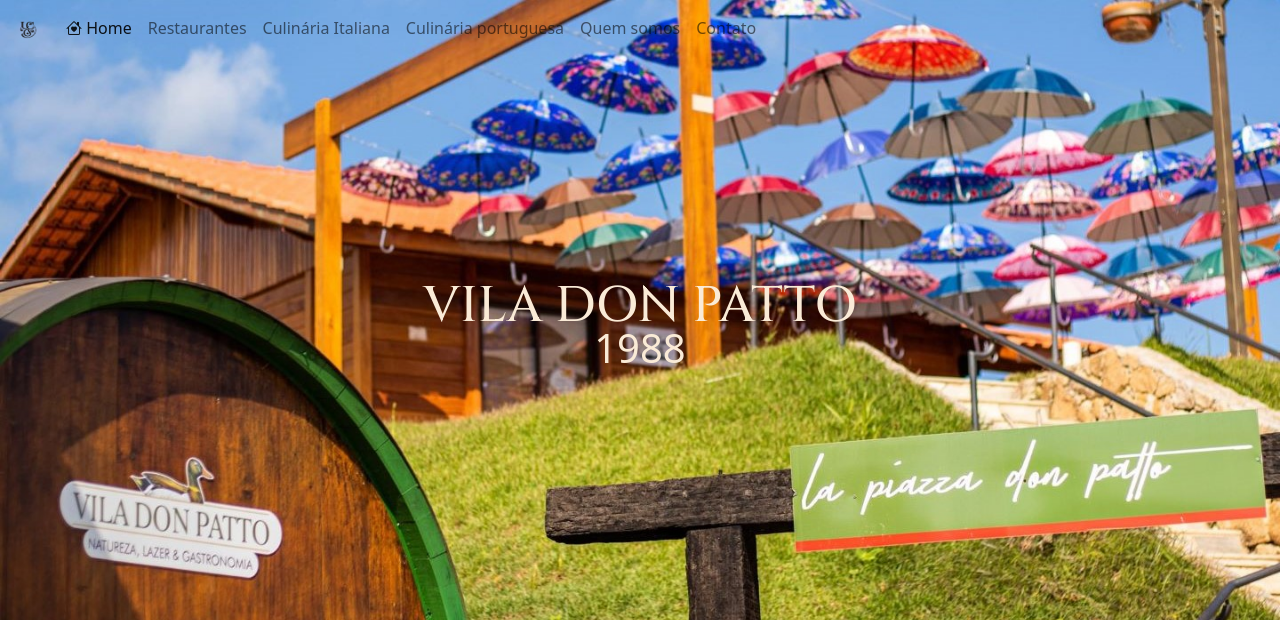
After one commit to steniechini/projeto_integrador, a PHP site: page /viladonpatto.html in a window 1280 px wide. The commit adds this page. Shown: the top 620 px of the page. Run offline with PHP 8.4, Linux system fonts and the light colour scheme.

Commit message:
adicionando minha pagina don patto e css

```diff
--- a/css/estilo.css
+++ b/css/estilo.css
@@ -23,3 +23,26 @@
 .oli{
 margin-bottom: 5em;
 }
+
+/* início thami, vila don patto */
+#body_background{
+    background-image: url(/img/viladonpatto_background.jpg);
+    background-size: cover;
+    background-repeat: no-repeat;
+}
+
+#titulodonpatto {
+    text-align: center;
+    margin-top: 220px;
+    font-size: 50px;
+    color: antiquewhite;
+}
+
+#subtitulodonpatto {
+    color: antiquewhite;
+    margin-top: -20px;
+    text-align: center;
+    font-size: 40px;
+}
+
+/* fim thami, vila don patto */
--- /dev/null
+++ b/viladonpatto.html
@@ -0,0 +1,56 @@
+<!DOCTYPE html>
+<html lang="pt-br">
+
+<head>
+    <meta charset="UTF-8">
+    <meta http-equiv="X-UA-Compatible" content="IE=edge">
+    <meta name="viewport" content="width=device-width, initial-scale=1.0">
+    <link href="https://cdn.jsdelivr.net/npm/bootstrap@5.2.1/dist/css/bootstrap.min.css" rel="stylesheet"
+        integrity="sha384-iYQeCzEYFbKjA/T2uDLTpkwGzCiq6soy8tYaI1GyVh/UjpbCx/TYkiZhlZB6+fzT" crossorigin="anonymous">
+    <link rel="stylesheet" href="css/estilo.css">
+    <link rel="stylesheet" href="https://cdn.jsdelivr.net/npm/bootstrap-icons@1.10.3/font/bootstrap-icons.css">
+    <title>Vila Don Patto</title>
+</head>
+
+<body id="body_background">
+    <div class="row">
+        <div class="col-12">
+            <header>
+                <nav class=" navbar navbar-expand-lg navbar-light">
+                    <div class="container-fluid">
+                        <a class="navbar-brand" href="#">
+                            <img src="img/logo.png" alt="logo" width="30" height="24">
+                        </a>
+                        <button class=" navbar-toggler" type="button" data-bs-toggle="collapse"
+                            data-bs-target="#navbarSupportedContent" aria-controls="navbarSupportedContent"
+                            aria-expanded="false" aria-label="Toggle navigation">
+                            <span class="navbar-toggler-icon"></span>
+                        </button>
+                        <div class="collapse navbar-collapse" id="navbarSupportedContent">
+                            <ul class="navbar-nav me-auto mb-2 mb-lg-0">
+                                <li class="nav-item"><a class="nav-link active" aria-current="page" href="home.html">
+                                        <span class="bi bi-house-heart"></span> Home</a></li>
+                                <li class="nav-item"><a class="nav-link" href="restaurantes.html">Restaurantes</a></li>
+                                <li class="nav-item"><a class="nav-link" href="#">Culinária Italiana</a></li>
+                                <li class="nav-item"><a class="nav-link" href="portuguesa.html">Culinária portuguesa</a>
+                                </li>
+                                <li class="nav-item"><a class="nav-link" href="quemsomos.html">Quem somos</a></li>
+                                <li class="nav-item"><a class="nav-link" href="contato.html">Contato</a></li>
+                            </ul>
+                        </div>
+                    </div>
+                </nav>
+            </header>
+            <h1 id="titulodonpatto">VILA DON PATTO</h1>
+            <h2 id="subtitulodonpatto">1988</h2>
+        </div>
+    </div>
+    <div class="container">
+        <div class="row">
+            <div class="col-12">
+
+            </div>
+        </div>
+    </div>
+</body>
+</html>
```
Also changed, not shown: img/viladonpatto_background.jpg (added).
